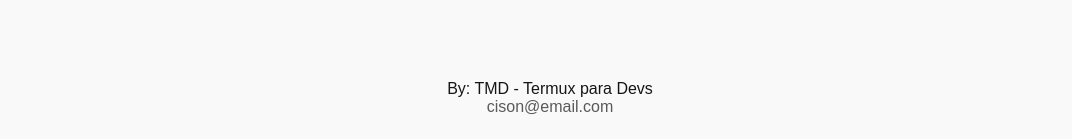
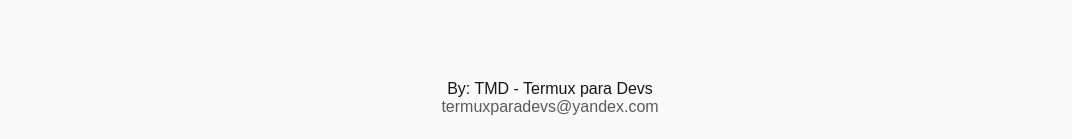
Before and after one commit to CarlosEX/TMDCourses, a plain HTML site: page index.html in a window 1280 px wide. Shown: the part 1993-2132 px from the top of the page, without its empty margins (186-1258 px from the left). Drawn offline with Linux system fonts and the light colour scheme.

Commit message:
altera email rodape

```diff
--- a/index.html
+++ b/index.html
@@ -403,7 +403,7 @@
 	</body>
   <footer>
     <p>By: TMD - Termux para Devs<br>
-    <a href="mailto:hege@example.com">cison@email.com</a></p>
+    <a href="mailto:hege@example.com">termuxparadevs@yandex.com</a></p>
   </footer>
 	<script src="./js/script.js"></script>
   <script src="https://apis.google.com/js/platform.js"></script>
```
